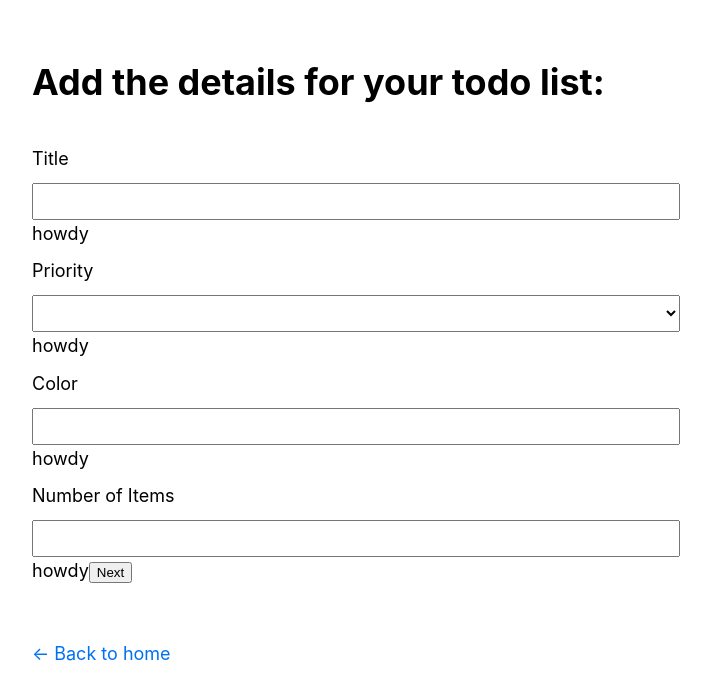
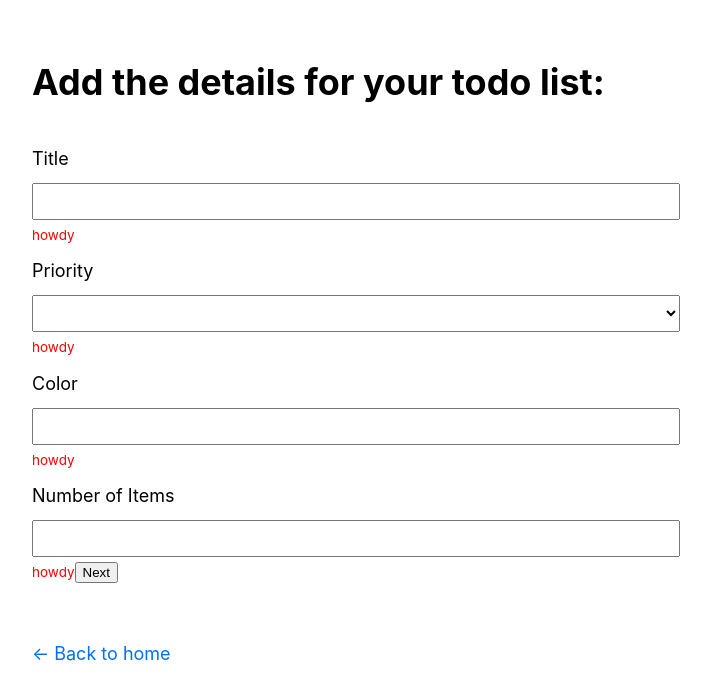
Before and after one commit to BrandtDavis/todo-app, a Next.js app in the folder client/: page /forms/addToDoDetails in a window 1280 px wide. Shown: the top 700 px of the page, without its empty margins (284-995 px from the left). Built offline with nearby package versions, Linux system fonts and the light colour scheme.

Commit message:
Update styling for error messages

```diff
--- a/client/styles/globals.css
+++ b/client/styles/globals.css
@@ -34,6 +34,10 @@ img {
   margin-top: 0.25rem;
 }
 
+.errorMessage {
+  color: red;
+  font-size: 0.75rem;
+}
 
 label, input, select {
   display: inline-block;
```
